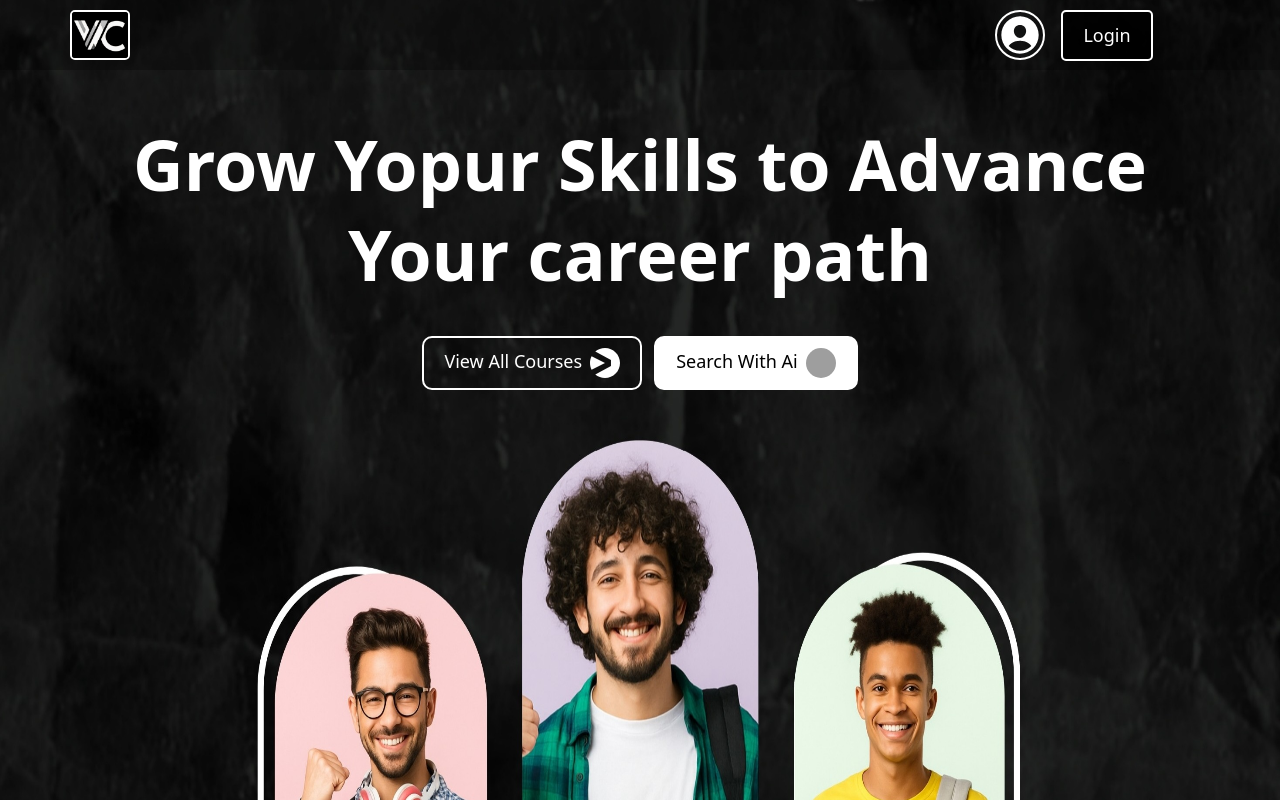
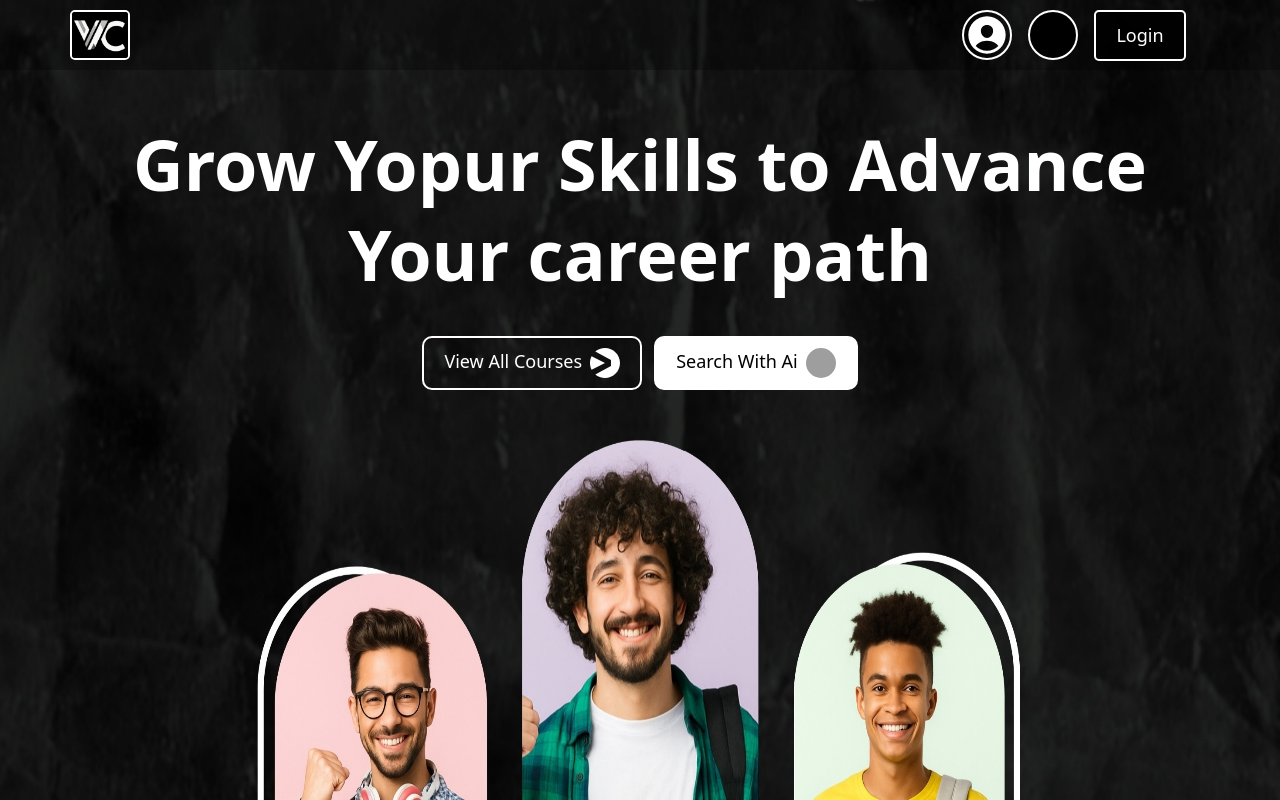
Before and after one commit to TejuMehar/LMS-Website-Full-Stack, a React (Vite) app in the folder frontend/: page / in a window 1280 px wide. Shown: the top 800 px of the page. Built offline with nearby package versions, Linux system fonts and the light colour scheme; no server answers; grey boxes are pictures that could not be loaded; the HTML template or start-up script is replaced by a standard one.

Commit message:
Added Photo URl in Navbar

```diff
--- a/frontend/src/components/Navbar.jsx
+++ b/frontend/src/components/Navbar.jsx
@@ -42,9 +42,10 @@ const handleLogout = async()=>{
             </div>
 
             <div className='w-[30%] lg:flex items-center justify-center gap-4 hidden'>
+
              { !userData && <IoPersonCircle className='w-[50px] h-[50px] fill-white border-2 border-white rounded-full 'onClick={()=>setShow(prev=>!prev)} /> }
 
-             {userData &&<div className='w-[50px] h-[50px] rounded-full text-white flex items-center justify-center text-[20px]
+             {userData?.photoUrl ?  <img src={userData.photoUrl} className='w-[50px] h-[50px] rounded-full object-cover border-2 border-white' /> :<div className='w-[50px] h-[50px] rounded-full text-white flex items-center justify-center text-[20px]
              border-2 bg-black border-white cursor-pointer ' onClick={()=>setShow(prev=>!prev)}>
                 { userData?.name.slice(0,1).toUpperCase() }
              </div>}
```
